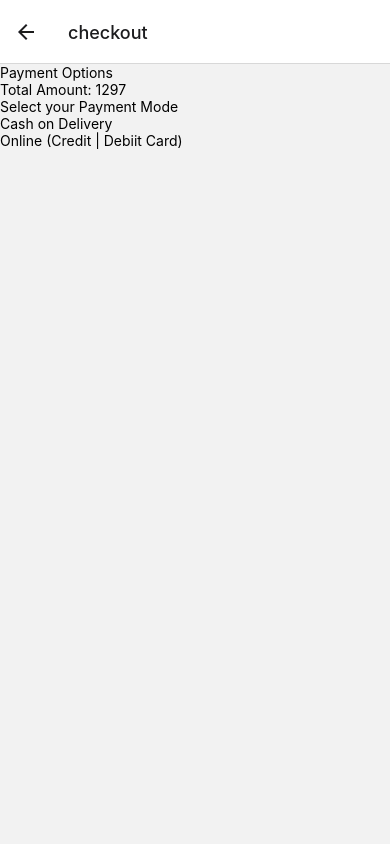
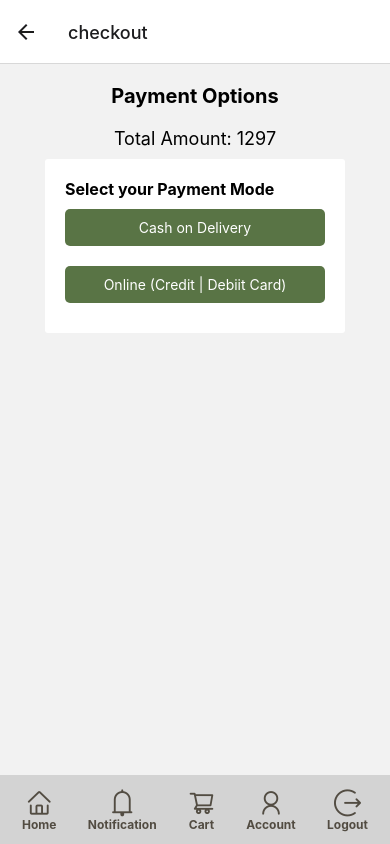
Before and after one commit to Irs444/ShopNex, a React Native app in the folder client/: screen /checkout in a window 390 px wide. Built offline with nearby package versions, Linux system fonts and the light colour scheme.

Commit message:
checkout page completed

```diff
--- a/client/App.jsx
+++ b/client/App.jsx
@@ -6,6 +6,7 @@ import Home from './screens/Home';
 import ProductDetail from './screens/ProductDetail';
 import Cart from './screens/Cart';
 import Checkout from './screens/Checkout';
+import Payment from './screens/Payment';
 
 
 const Stack = createNativeStackNavigator();
@@ -21,6 +22,7 @@ export default function App() {
       <Stack.Screen name='productdetail' component={ProductDetail}/>
       <Stack.Screen name='cart' component={Cart}/>
       <Stack.Screen name='checkout' component={Checkout}/>
+      <Stack.Screen name='payment' component={Payment}/>
     </Stack.Navigator>
     </NavigationContainer>
   );
--- a/client/screens/Checkout.jsx
+++ b/client/screens/Checkout.jsx
@@ -1,24 +1,72 @@
 import { StyleSheet, Text, TouchableOpacity, View } from 'react-native'
 import React from 'react'
+import Layout from '../components/Layout/Layout'
 
-const Checkout = () => {
+const Checkout = ({ navigation }) => {
+
+    const handleCOD = () => {
+        alert("Cash on Delivery")
+    }
+
+    const handleOnline = () => {
+        navigation.navigate("payment")
+    }
     return (
-    <View>
-      <Text>Payment Options</Text>
-      <Text>Total Amount: 1297</Text>
-      <View>
-        <Text>Select your Payment Mode</Text>
-        <TouchableOpacity>
-            <Text>Cash on Delivery</Text>
+        <Layout>
+            <View style={styles.container}>
+                <Text style={styles.heading}>Payment Options</Text>
+                <Text style={styles.price}>Total Amount: 1297</Text>
+                <View style={styles.paymentCard}>
+                    <Text style={styles.paymentHeading}>Select your Payment Mode</Text>
+                    <TouchableOpacity style={styles.paymentBtn} onPress={() => handleCOD()}>
+                        <Text style={styles.paymentText}>Cash on Delivery</Text>
                     </TouchableOpacity>
-        <TouchableOpacity>
-            <Text>Online (Credit | Debiit Card)</Text>
+                    <TouchableOpacity style={styles.paymentBtn} onPress={() => handleOnline()}>
+                        <Text style={styles.paymentText}>Online (Credit | Debiit Card)</Text>
                     </TouchableOpacity>
                 </View>
             </View>
+        </Layout>
+
     )
 }
 
 export default Checkout
 
-const styles = StyleSheet.create({})
+const styles = StyleSheet.create({
+    container: {
+        // flex: 1,
+        justifyContent: "center",
+        alignItems: "center"
+    },
+    heading: {
+        fontSize: 20,
+        fontWeight: "bold",
+        marginVertical: 20
+    },
+    price: {
+        fontSize: 18,
+        marginBottom: 10
+    },
+    paymentCard: {
+        backgroundColor: "white",
+        width: 300,
+        padding: 20,
+        elevation: 5,
+        borderRadius: 3
+    },
+    paymentHeading: {
+        fontSize: 16,
+        fontWeight: 'bold'
+    },
+    paymentBtn: {
+        backgroundColor: "#597445",
+        padding: 10,
+        marginVertical: 10,
+        borderRadius: 5,
+        alignItems: "center"
+    },
+    paymentText: {
+        color: "white"
+    }
+})
--- /dev/null
+++ b/client/screens/Payment.jsx
@@ -0,0 +1,15 @@
+import { StyleSheet, Text, View } from 'react-native'
+import React from 'react'
+import Layout from '../components/Layout/Layout'
+
+const Payment = () => {
+  return (
+    <Layout>
+      <Text>Payment</Text>
+    </Layout>
+  )
+}
+
+export default Payment
+
+const styles = StyleSheet.create({})
```
Lines whose indentation alone changed are shown as unchanged.
